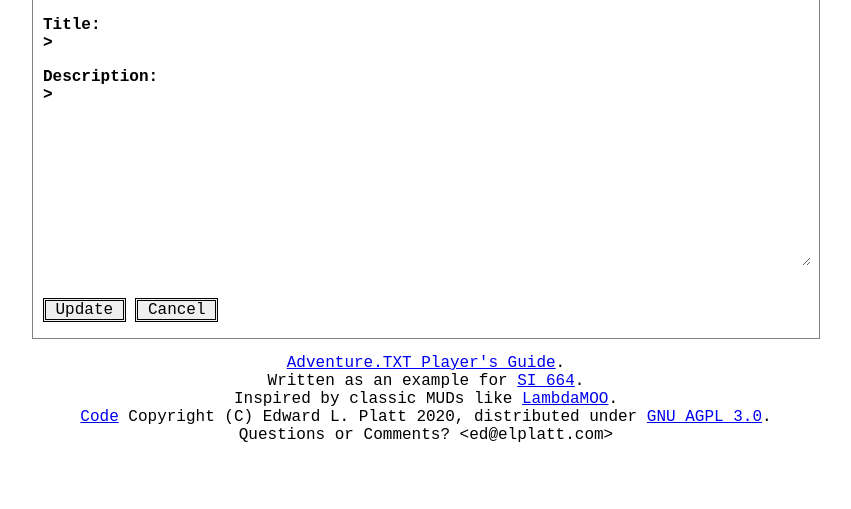
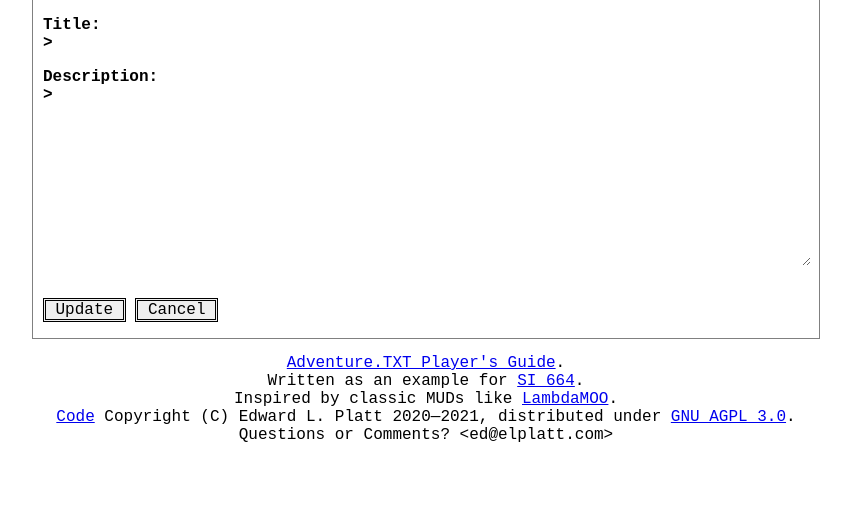
Before and after one commit to elplatt/Adventure664, a Django app: page /explore/create/ in a window 1280 px wide. Shown: the part 102-611 px from the top of the page, without its empty margins (214-1065 px from the left). Run offline with Django 3.2, Linux system fonts and the light colour scheme; the visitor is signed in with stand-in values (Sample User, id 1); data that the repository does not hold is empty.

Commit message:
Update copyright year.

```diff
--- a/home/templates/base.html
+++ b/home/templates/base.html
@@ -20,7 +20,7 @@
           <a href="/guide">Adventure.TXT Player's Guide</a>.<br/>
           Written as an example for <a href="https://dj4e.com/">SI 664</a>.<br/>
           Inspired by classic MUDs like <a href="https://en.wikipedia.org/wiki/LambdaMOO">LambdaMOO</a>.<br/>
-          <a href="https://github.com/elplatt/Adventure664">Code</a> Copyright (C) Edward L. Platt 2020, distributed under <a href="https://www.gnu.org/licenses/agpl-3.0.en.html">GNU AGPL 3.0</a>.<br/>
+          <a href="https://github.com/elplatt/Adventure664">Code</a> Copyright (C) Edward L. Platt 2020&#8212;2021, distributed under <a href="https://www.gnu.org/licenses/agpl-3.0.en.html">GNU AGPL 3.0</a>.<br/>
           Questions or Comments? &lt;ed@elplatt.com&gt;
         </p>
       {% endblock %}
```
Also changed, not shown: 1 other file.
